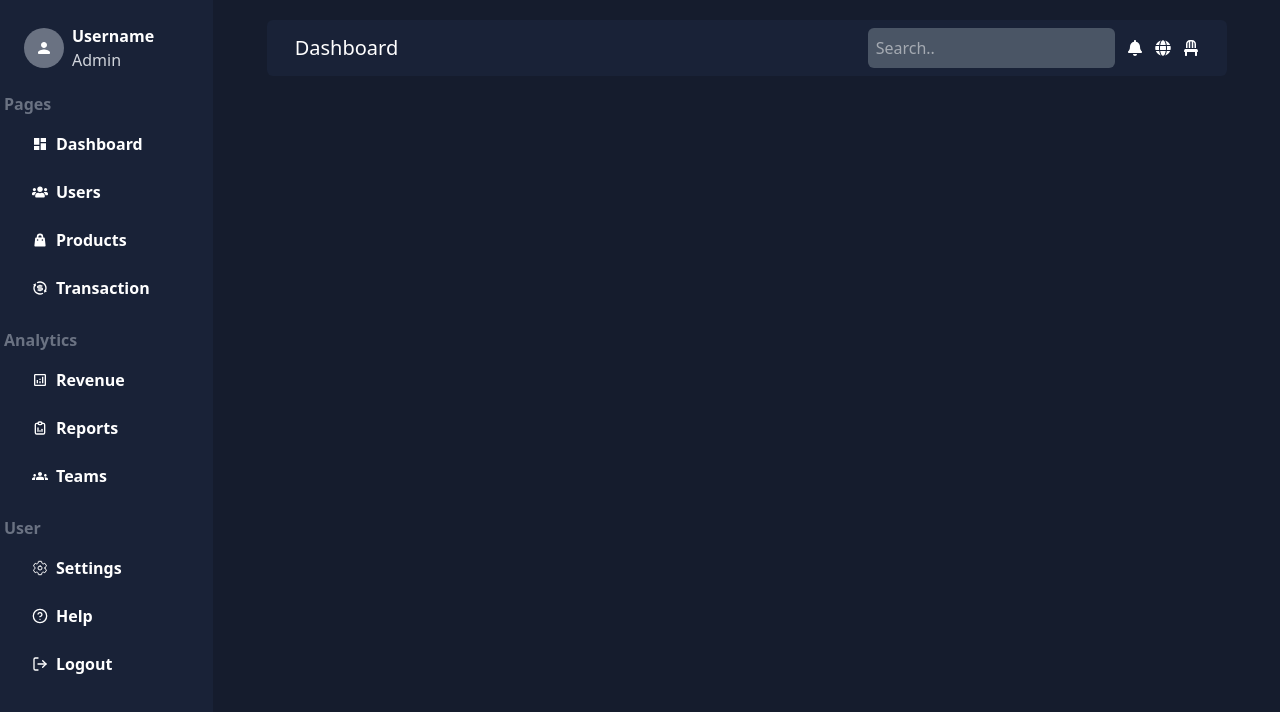
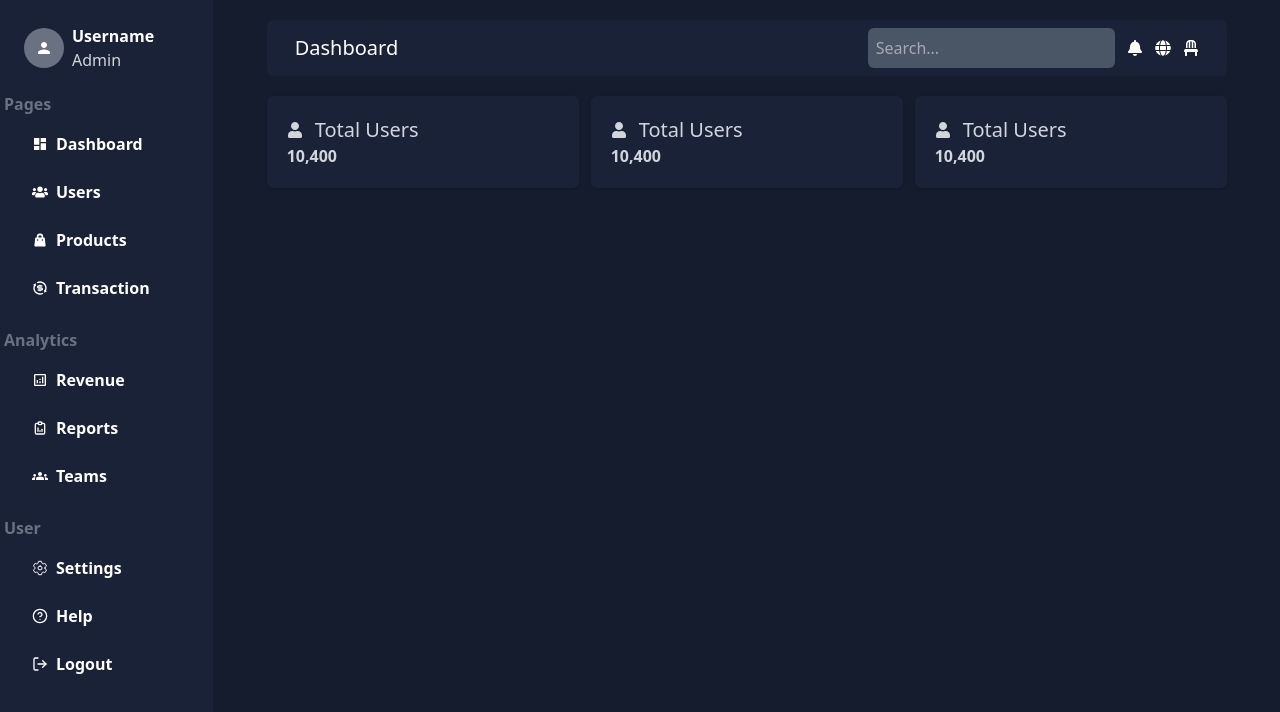
Before and after one commit to OshaqNaimat/Admin_dashboard, a Next.js app: page / in a window 1280 px wide. Shown: the top 712 px of the page. Built offline with nearby package versions, Linux system fonts and the light colour scheme.

Commit message:
users but not resposive

```diff
--- a/app/components/Card.jsx
+++ b/app/components/Card.jsx
@@ -3,27 +3,27 @@ import { FaUser } from "react-icons/fa";
 
 const Card = () => {
   return (
-    <div className="grid w-full mx-auto gap-3 lg:grid-cols-3 md:grid-cols-2 grid-cols-1">
+    <div className="grid w-[90%] mx-auto gap-3 lg:grid-cols-3 md:grid-cols-2 grid-cols-1">
       <div className="p-5 w-full bg-[#192237] text-gray-300 rounded-md shadow">
-        <div className="felx gap-3 items-center">
+        <div className="flex gap-3 items-center">
           <FaUser />
           <h4 className="text-xl">Total Users</h4>
         </div>
-        <h4 className="font-semibold">10,400</h4>
+        <h4 className="font-bold">10,400</h4>
       </div>
       <div className="p-5 w-full bg-[#192237] text-gray-300 rounded-md shadow">
-        <div className="felx gap-3 items-center">
+        <div className="flex gap-3 items-center">
           <FaUser />
           <h4 className="text-xl">Total Users</h4>
         </div>
-        <h4 className="font-semibold">10,400</h4>
+        <h4 className="font-bold">10,400</h4>
       </div>
       <div className="p-5 w-full bg-[#192237] text-gray-300 rounded-md shadow">
-        <div className="felx gap-3 items-center">
+        <div className="flex gap-3 items-center">
           <FaUser />
           <h4 className="text-xl">Total Users</h4>
         </div>
-        <h4 className="font-semibold">10,400</h4>
+        <h4 className="font-bold">10,400</h4>
       </div>
     </div>
   );
--- a/app/components/Navbar.jsx
+++ b/app/components/Navbar.jsx
@@ -9,7 +9,7 @@ const Navbar = () => {
         <div className="flex justify-between items-center gap-3">
           <input
             type="text"
-            placeholder="Search.."
+            placeholder="Search..."
             className=" p-2 rounded-md bg-gray-600 outline-0"
           />
           <FaBell className="hover:scale-95 cursor-pointer transition" />
--- a/app/page.js
+++ b/app/page.js
@@ -7,8 +7,9 @@ const page = () => {
   return (
     <div className='grid grid-cols-12 bg-[#151C2D] '>
       <Sidebar/>
-      <div className='col-span-10'>
+      <div className='col-span-10 '>
       <Navbar/>
+      <Card/>
       </div>
           </div>
   )
```
